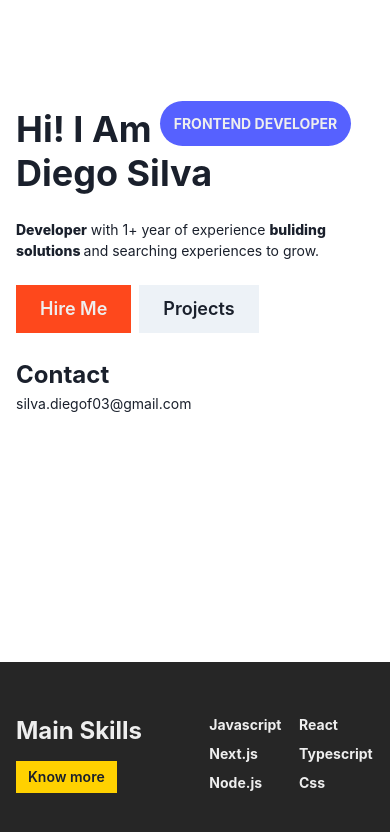
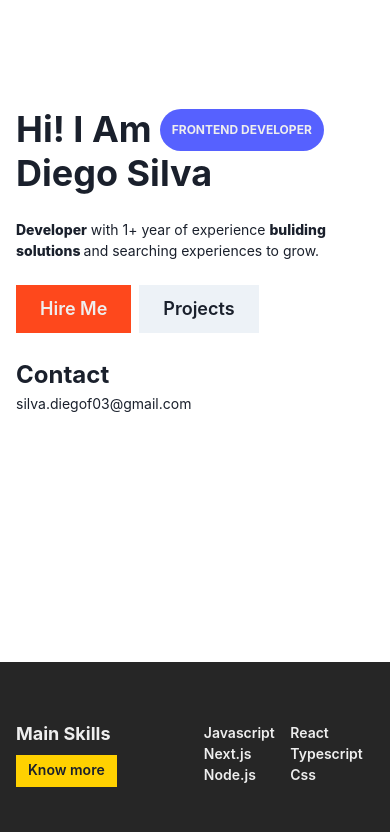
Before and after one commit to d1eshi/d1eshi-dev, a Next.js app: page / in a window 390 px wide. Shown: the top 832 px of the page. Built offline with nearby package versions, Linux system fonts and the light colour scheme.

Commit message:
fix responsive

```diff
--- a/components/ui/Navbar.tsx
+++ b/components/ui/Navbar.tsx
@@ -13,7 +13,7 @@ const routes = [
 export const Navbar: FC<Props> = () => {
   return (
     <Flex py='1em' align='center' h='10%'>
-      <Flex w='100%' px={32} alignItems='center' display={['none', 'none', 'flex', 'flex']}>
+      <Flex w='100%' px={28} alignItems='center' display={['none', 'none', 'flex', 'flex']}>
         <Box>
           <Text fontSize='4xl' color='blue.600'>
             d1eshi
--- a/pages/index.tsx
+++ b/pages/index.tsx
@@ -26,26 +26,30 @@ const Home: React.FC = () => {
           <VStack alignItems='flex-start'>
             {/* first block */}
             <VStack
-              p={['0 1rem', '2rem .5rem 0 0']}
-              ml={[0, 32]}
+              p={['0 1rem', '3rem .5rem 0 0']}
+              ml={[0, 28]}
               borderTop={['null', '1px solid gray']}
               spacing={[6, 6, 4, 8]}
               alignItems='flex-start'
               height='75%'
               w='cacl(100% - 8rem)'
             >
-              <Text fontSize={['4xl', '4xl', '4xl', '5xl', '7xl']} fontWeight={700} lineHeight='1.2'>
+              <Flex flexWrap='wrap' alignItems='center'>
+                <Text fontSize={['4xl', '4xl', '4xl', '6xl', '7xl']} fontWeight={700} lineHeight='1.2'>
                   Hi! I Am
+                </Text>
+                <Box margin={0}>
                   <Text
-                  // fontSize={['xl', '2xl', '4xl', '6xl', '7xl']}
                     as='span'
+                    display='block'
                     padding='1em  1em'
+                    // height='100%'
                     textTransform='uppercase'
                     fontWeight='bold'
                     ml={[2, 5, 2.5, 3, 6]}
                     className='badge-roles'
                     verticalAlign='super'
-                  fontSize={['sm', '.4rem', '.6rem', 'sm', 'xl']}
+                    fontSize={['xs', 'xs', '.6rem', 'sm', 'xl']}
                     variant='solid'
                     bg='brand.500'
                     color='#eee'
@@ -53,8 +57,11 @@ const Home: React.FC = () => {
                   >
                     Frontend Developer
                   </Text>
-                <br /> Diego Silva
+                </Box>
+                <Text fontSize={['4xl', '4xl', '4xl', '6xl', '7xl']} fontWeight={700} lineHeight='1.2'>
+                  Diego Silva
                 </Text>
+              </Flex>
               <Text fontSize={['sm', 'sm', 'sm', 'lg', 'xl']} maxW='27em'>
                 <span className='bold-span'>Developer</span> with 1+ year of experience {''}
                 <span className='bold-span'>buliding solutions </span> and searching experiences to grow.
@@ -87,44 +94,46 @@ const Home: React.FC = () => {
                 <Text fontSize={['sm', 'lg', 'sm', 'xl']}>silva.diegof03@gmail.com</Text>
               </Box>
             </VStack>
-            <SimpleGrid
-              columns={2}
-              maxH='15em'
-              px={[4, 32]}
+            <Grid
+              gridTemplateColumns='48% 55%'
+              justifyItems='start'
+              px={[4, 28]}
+              gap='1em'
               h='25%'
               w='100%'
               m={0}
               alignItems='center'
               backgroundColor='#262626'
-              justifyContent='flex-start'
+              justifyContent='space-between'
             >
               <Box>
-                <Text color='#eee' fontSize={['2xl', 'md', 'xl', '2xl']} fontWeight={700} mb={3}>
+                <Text color='#eee' fontSize={['lg', 'md', 'lg', '3xl']} noOfLines={1} fontWeight={700} mb={2}>
                   Main Skills
                 </Text>
-                <Button background='#ffd100' size={['sm', 'md', 'lg']} borderRadius={0}>
+                <Button background='#ffd100' size={['sm', 'sm', 'xs', 'md']} borderRadius={0}>
                   Know more
                 </Button>
               </Box>
               <List
-                display='flex'
+                minW='11em'
+                display='grid'
+                fontSize={['sm', 'sm', 'sm', 'lg', 'xl']}
+                gridTemplateColumns='1fr 1fr'
                 alignItems='center'
                 justifyContent='center'
                 flexWrap='wrap'
-                w='12em'
                 gap='0 1em'
                 color='#eee'
+                fontWeight='600'
               >
-                <SimpleGrid columns={2} fontSize={['sm', 'xs', 'md', 'lg']} spacingX={4} spacingY={2} fontWeight={700}>
                 <ListItem>Javascript</ListItem>
                 <ListItem>React</ListItem>
                 <ListItem>Next.js</ListItem>
                 <ListItem>Typescript</ListItem>
                 <ListItem>Node.js</ListItem>
                 <ListItem>Css</ListItem>
-                </SimpleGrid>
               </List>
-            </SimpleGrid>
+            </Grid>
           </VStack>
           <GridItem w='100%' className={`image-container`} display={['none', 'block']}>
             {/* <Image src='/profile.jpg' layout='fill' alt='image of Diego Silva' className={`image`} /> */}
```
Lines whose indentation alone changed are shown as unchanged.
